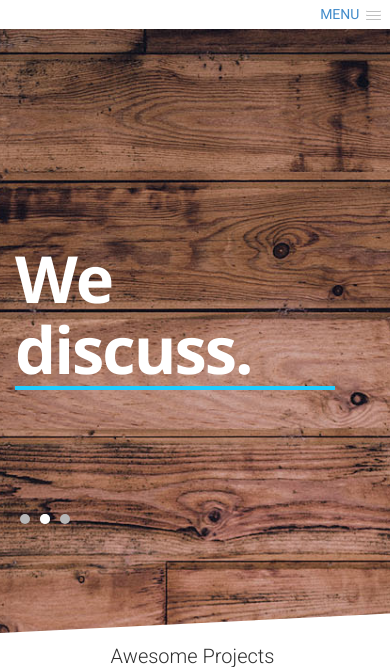
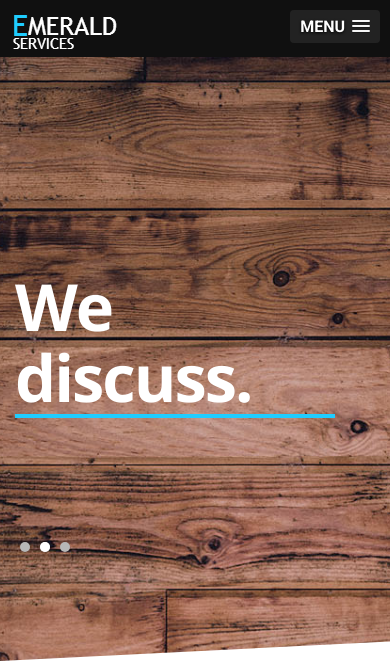
Before and after one commit to shrenicshah/Emerald, a PHP site: page / in a window 390 px wide. Shown: the top 667 px of the page. Run offline with PHP 8.4, Linux system fonts and the light colour scheme.

Commit message:
Menu fix

```diff
--- a/css/slicknav.css
+++ b/css/slicknav.css
@@ -20,3 +20,91 @@
 .slicknav_menu:after { clear: both }
 /* IE6/7 support */
 .slicknav_menu { *zoom: 1 }
+
+
+.slicknav_menu:before{
+	float: left;
+	height: 40px;
+	background: url(../images/logo.png)no-repeat;
+	width: 110px;
+	margin-left: 7px;
+	margin-top: 7px;;
+}
+/*
+    User Default Style
+    Change the following styles to modify the appearance of the menu.
+*/
+
+.slicknav_menu {
+	font-size:16px;
+}
+/* Button */
+.slicknav_btn {
+	margin: 5px 5px 6px;
+	text-decoration:none;
+	text-shadow: 0 1px 1px rgba(255, 255, 255, 0.75);
+	-webkit-border-radius: 4px;
+	-moz-border-radius: 4px;
+	border-radius: 4px;
+	background-color: #222222;
+}
+/* Button Text */
+.slicknav_menu  .slicknav_menutxt {
+	color: #FFF;
+	font-weight: bold;
+	text-shadow: 0 1px 3px #000;
+}
+/* Button Lines */
+.slicknav_menu .slicknav_icon-bar {
+  background-color: #f5f5f5;
+}
+.slicknav_menu {
+	background:#101010;
+	padding:5px;
+
+}
+.slicknav_nav {
+	color:#fff;
+	margin:0;
+	padding:0;
+	font-size:0.875em;
+}
+.slicknav_nav, .slicknav_nav ul {
+	list-style: none;
+	overflow:hidden;
+}
+.slicknav_nav ul {
+	padding:0;
+	margin:0 0 0 20px;
+}
+.slicknav_nav .slicknav_item {
+	padding:5px 10px;
+	margin:2px 5px;
+}
+.slicknav_nav a{
+	padding:5px 10px;
+	margin:2px 5px;
+	text-decoration:none;
+	color:#fff;
+}
+.slicknav_nav .slicknav_item a {
+	padding:0;
+	margin:0;
+}
+.slicknav_nav .slicknav_item:hover {
+	-webkit-border-radius: 6px;
+	-moz-border-radius: 6px;
+	border-radius: 6px;
+	background:#ccc;
+	color:#fff;
+}
+.slicknav_nav a:hover{
+	-webkit-border-radius: 6px;
+	-moz-border-radius: 6px;
+	border-radius: 6px;
+	background:#ccc;
+	color:#222;
+}
+.slicknav_nav .slicknav_txtnode {
+     margin-left:15px;
+}
--- a/index.html
+++ b/index.html
@@ -625,7 +625,7 @@
 					<div class="col-md-6 text-left copy">
 						<p>Copyright &copy; 2014 Emerald Services. All Rights Reserved.</p>
 					</div>
-					<div class="col-md-6 text-right dm">
+					<div class="col-md-4 text-right dm">
 						<ul id="downMenu">
 							<li class="active"><a href="#home">Home</a></li>
 							<li><a href="#about">About</a></li>
```
